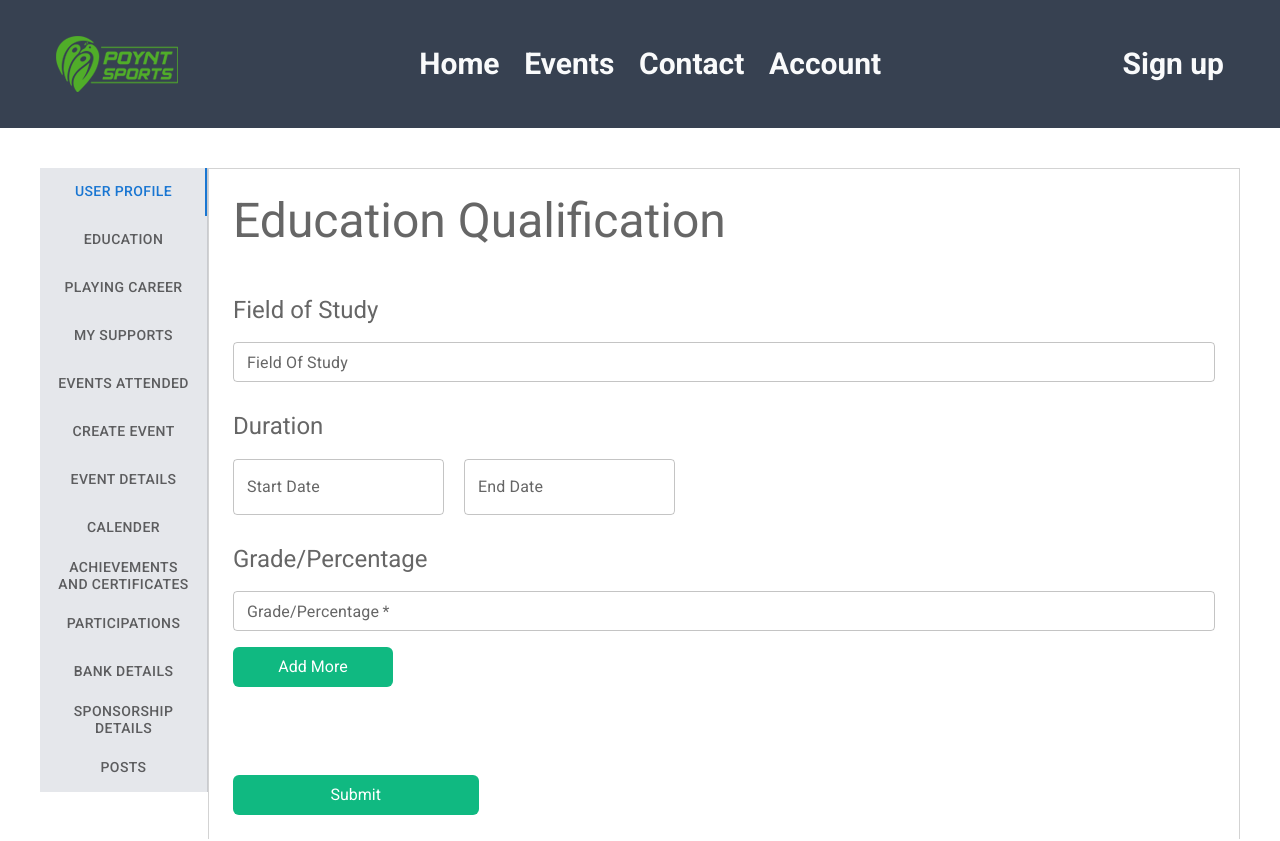
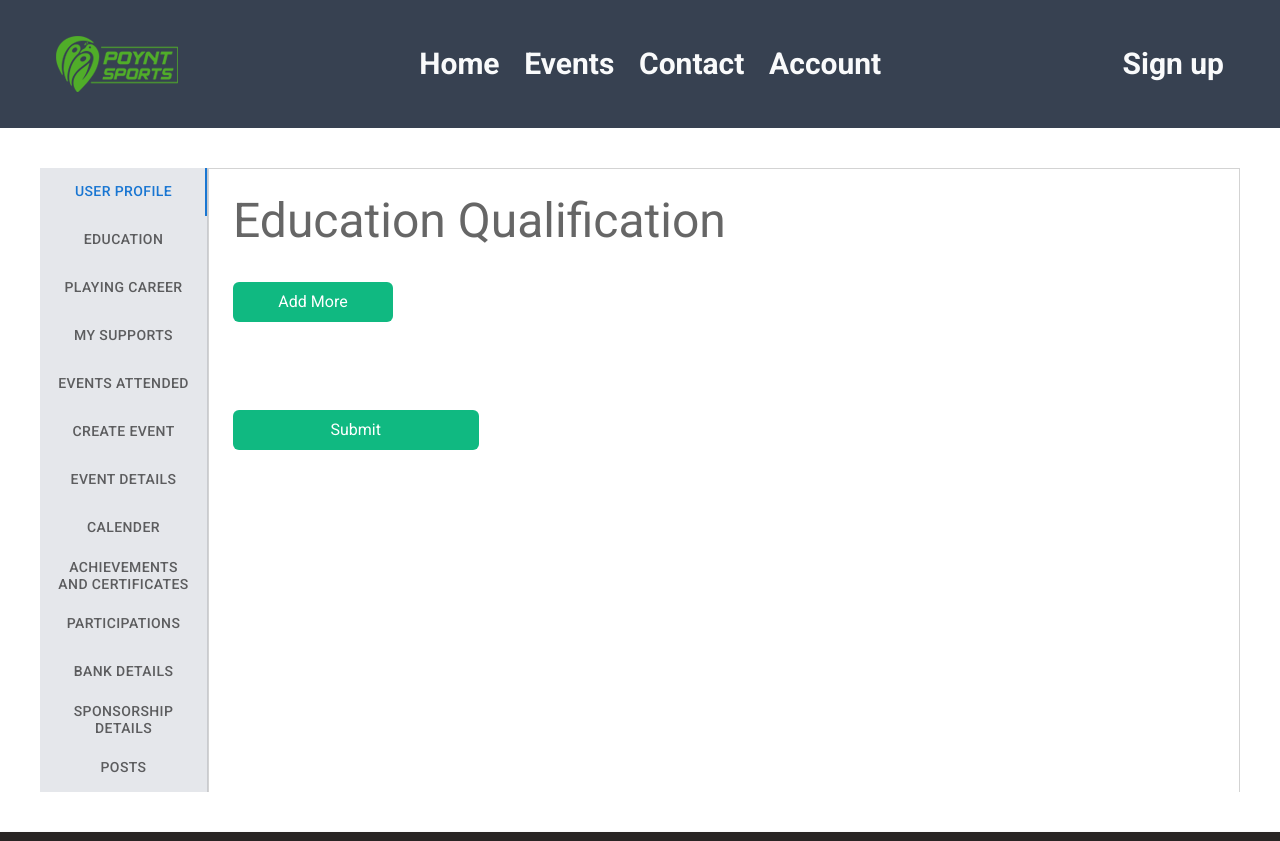
Before and after one commit to Ujucode/poynt-sports, a React (Vite) app: page /account/education in a window 1280 px wide. Shown: the top 841 px of the page. Built offline with nearby package versions, Linux system fonts and the light colour scheme.

Commit message:
-fixed education Tab

```diff
--- a/src/components/Account/EducationTab.jsx
+++ b/src/components/Account/EducationTab.jsx
@@ -244,53 +244,6 @@ export default function EducationTab() {
         </Box>
       ))}
 
-      <FormLabel className="mt-5">
-        <Typography variant="h5" gutterBottom>
-          Field of Study
-        </Typography>
-      </FormLabel>
-
-      <TextField
-        type="text"
-        variant="outlined"
-        size="small"
-        label="Field Of Study"
-        fullWidth
-        autoComplete="given-name"
-      />
-
-      <FormLabel className="mt-5">
-        <Typography variant="h5" gutterBottom>
-          Duration
-        </Typography>
-      </FormLabel>
-
-      <Box className="flex gap-5">
-        <MobileDatePicker
-          label="Start Date"
-          name="start-date"
-          id="start-date"
-        />
-
-        <MobileDatePicker label="End Date" name="end-date" id="end-date" />
-      </Box>
-
-      <FormLabel className="mt-5">
-        <Typography variant="h5" gutterBottom>
-          Grade/Percentage
-        </Typography>
-      </FormLabel>
-
-      <TextField
-        required
-        type="text"
-        variant="outlined"
-        size="small"
-        label="Grade/Percentage"
-        fullWidth
-        autoComplete="given-name"
-      />
-
       <button
         type="button"
         className="p-2 w-[10rem] h-10 mt-2 bg-emerald-500 text-white rounded-md "
```
